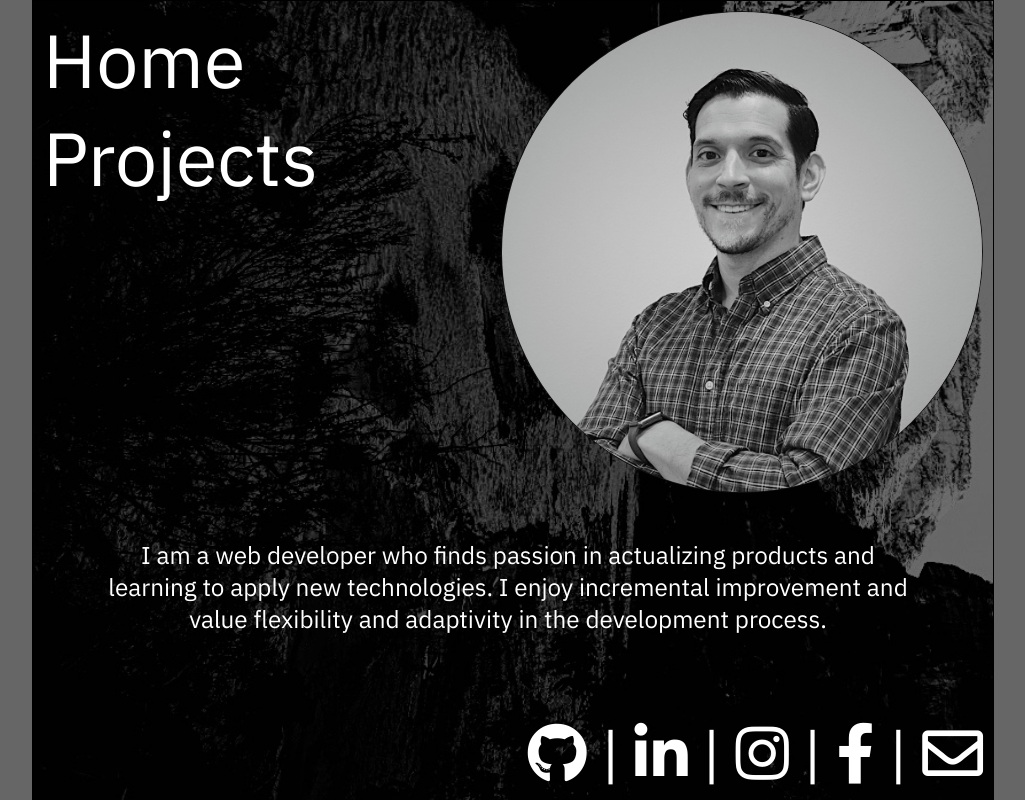
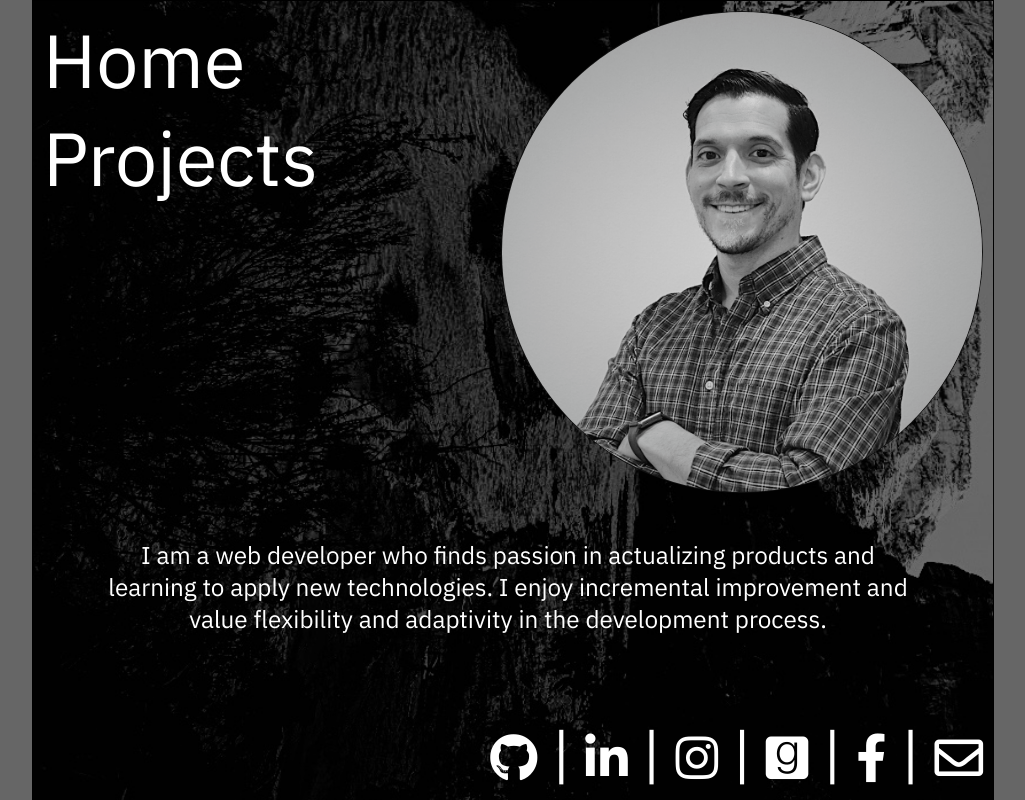
Before and after one commit to mddilley/portfolio-site, a React (Create React App) app: page / in a window 1280 px wide. Shown: the top 800 px of the page, without its empty margins (127-1152 px from the left). Built offline with nearby package versions, Linux system fonts and the light colour scheme.

Commit message:
Add goodreads icon and link to Home component, add font-size to i styling in App.css

```diff
--- a/src/App.css
+++ b/src/App.css
@@ -166,4 +166,5 @@ a:visited {
 
 i {
   color: white;
+  font-size: 0.8em;
 }
--- a/src/Components/Home.js
+++ b/src/Components/Home.js
@@ -12,6 +12,7 @@ function Home() {
            <a href="https://github.com/mddilley"><i className="fab fa-github"></i></a><span>  | </span>
            <a href="https://www.linkedin.com/in/mike-dilley"><i className="fab fa-linkedin-in"></i></a><span>  | </span>
            <a href="https://www.instagram.com/mdilley/"><i className="fab fa-instagram"></i></a><span>  | </span>
+           <a href="https://www.goodreads.com/mddilley/"><i class="fab fa-goodreads"></i></a><span>  | </span>
            <a href="https://www.facebook.com/mddilley"><i className="fab fa-facebook-f"></i></a><span>  | </span>
            <a href="mailto:mike.dilley@gmail.com"><i className="far fa-envelope"></i></a>
            <h1>/ / / / mike dilley</h1>
```
